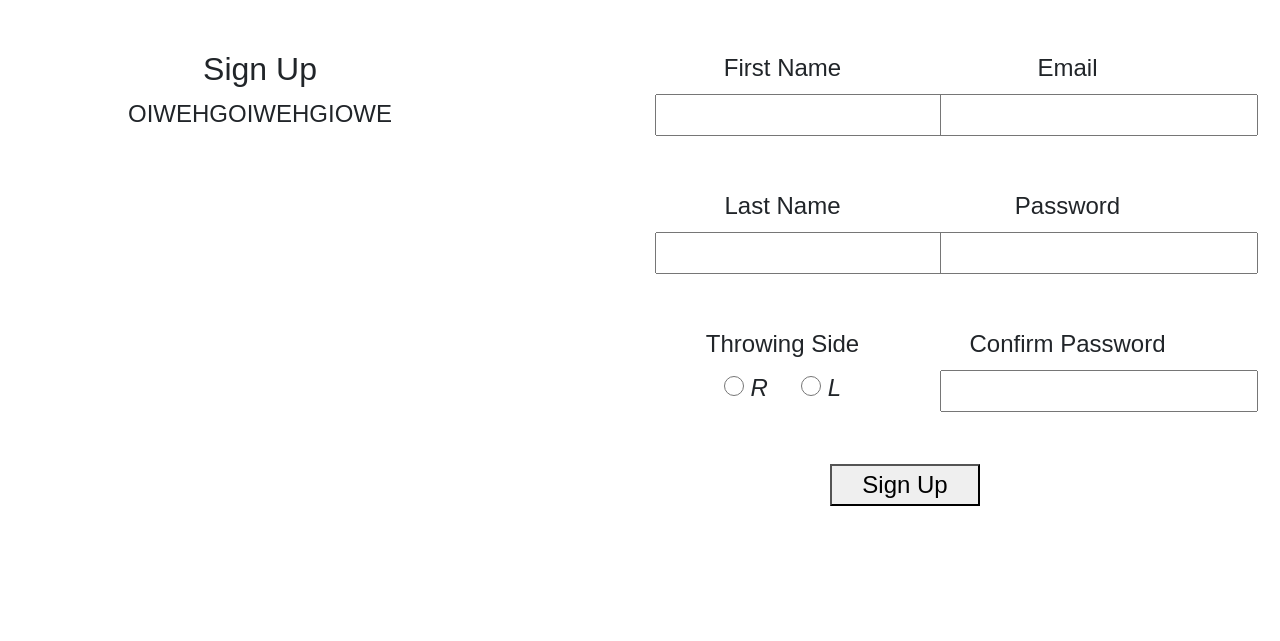
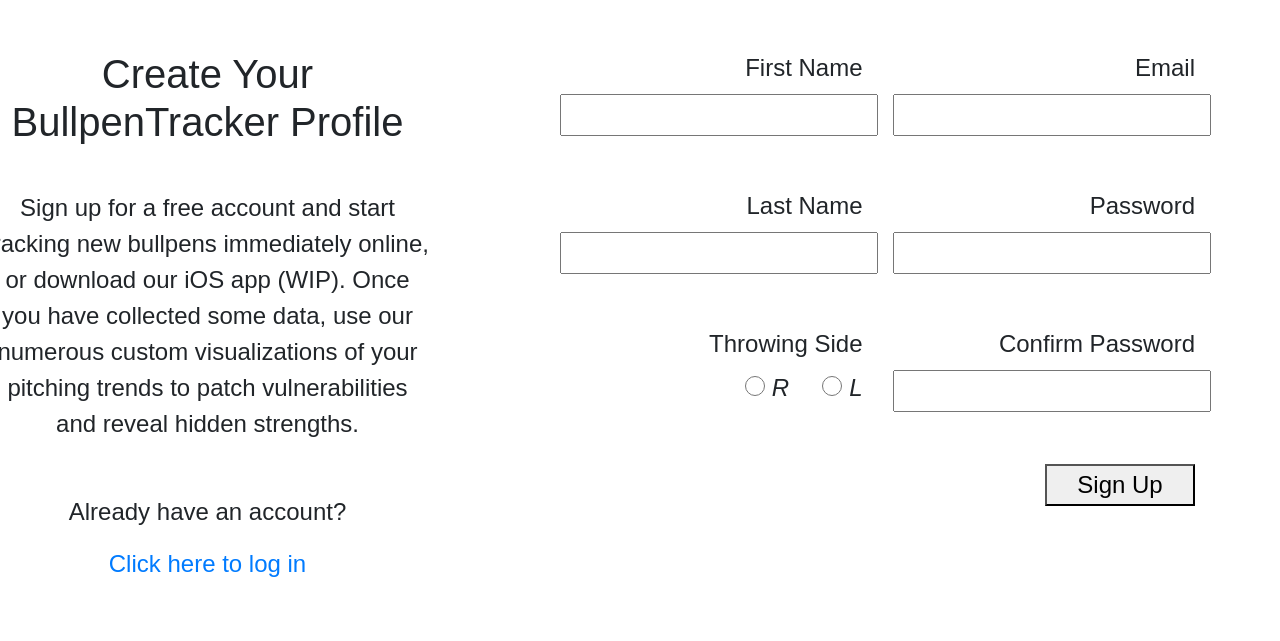
Before and after one commit to samhollenbach/BullpenTrackerServer, a Flask app: page /signup in a window 1280 px wide. Shown: the part 60-701 px from the top of the page. Run offline with Flask 2, Linux system fonts and the light colour scheme; some libraries are stand-ins or nearby versions; some web fonts are replaced.

Commit message:
some comments and signup styling

```diff
--- a/BullpenTrackerServer/website/bptweb.py
+++ b/BullpenTrackerServer/website/bptweb.py
@@ -8,8 +8,18 @@ from BullpenTrackerServer.api import loginManager
 
 from BullpenTrackerServer.instance import config
 
+"""
+bptweb.py
+
+Contains all routes for the user-facing web pages.
+
+"""
+
 
 def requires_pitcher_auth(f):
+	"""
+	Decorator which indicated a pitcher token is required (stored as cookie) to view this page
+	"""
 	@wraps(f)
 	def decorated(*args, **kwargs):
 		p_token = request.cookies.get('p_token')
@@ -17,7 +27,6 @@ def requires_pitcher_auth(f):
 			return redirect('/login', code=302)
 		return f(*args, **kwargs)
 	return decorated
-
 
 
 @app.route('/', methods=['GET'])
@@ -37,7 +46,10 @@ def login():
 
 @app.route('/signup', methods=['GET'])
 def signup():
-	return render_template('sign_up.html')
+	redirect_login = render_template('sign_up.html')
+	resp = make_response(redirect_login)
+	resp.set_cookie('p_token', '', expires=0)
+	return resp
 
 
 @app.route('/logout', methods=['GET'])
--- a/BullpenTrackerServer/website/static/style.css
+++ b/BullpenTrackerServer/website/static/style.css
@@ -48,7 +48,7 @@ body {
 }
 
 .sign_up {
-    text-align: center;
+    text-align: right;
     font-size: 1.5rem;
     font-family: 'Arial', serif;
     margin-top: 50px;
@@ -65,6 +65,12 @@ body {
 #signup-alert{
     text-align: center;
     margin-bottom: 50px;
+}
+#signup-blurb{
+    margin-left: -100px;
+    margin-right: 100px;
+    text-align: center;
+    padding-right: -50px;
 }
 
 .overview {
--- a/BullpenTrackerServer/website/templates/data_entry.html
+++ b/BullpenTrackerServer/website/templates/data_entry.html
@@ -4,9 +4,10 @@
     <meta charset="UTF-8">
     <title>Data Entry Form</title>
 
-    <link rel="stylesheet" type="text/css" href="{{ url_for('static',filename='style.css') }}">
+
     <link href="https://fonts.googleapis.com/css?family=Vidaloka|Shrikhand" rel="stylesheet">
     <link rel="stylesheet" href="https://maxcdn.bootstrapcdn.com/bootstrap/4.0.0/css/bootstrap.min.css" integrity="sha384-Gn5384xqQ1aoWXA+058RXPxPg6fy4IWvTNh0E263XmFcJlSAwiGgFAW/dAiS6JXm" crossorigin="anonymous">
+    <link rel="stylesheet" type="text/css" href="{{ url_for('static',filename='style.css') }}">
 
     <script src="https://code.jquery.com/jquery-3.3.1.js" integrity="sha256-2Kok7MbOyxpgUVvAk/HJ2jigOSYS2auK4Pfzbm7uH60=" crossorigin="anonymous"></script>
     <script rel="text/javascript" src="{{ url_for('static',filename='js/dataentry.js') }}"></script>
@@ -43,7 +44,7 @@
             </div>
 
 
-            <div id="session-input" class="col-md-8 offset-md-2">
+            <div id="session-input" class="col-md-8a offset-md-2">
 
 
 
--- a/BullpenTrackerServer/website/templates/sign_up.html
+++ b/BullpenTrackerServer/website/templates/sign_up.html
@@ -30,19 +30,25 @@
 
             <div class="row signup-fields">
 
-                <div class="col-md-4">
-                    <h2>Sign Up</h2>
+                <div id="signup-blurb" class="col-md-5">
+                    <h1>Create Your BullpenTracker Profile</h1>
+                    <br>
+                    <p>Sign up for a free account and start tracking new bullpens immediately online, or download our iOS app (WIP). Once you have collected some data, use our numerous custom visualizations of your pitching trends to patch vulnerabilities and reveal hidden strengths.</p>
 
-                    <p> OIWEHGOIWEHGIOWE</p>
+                    <br>
+                    <p>Already have an account? </p><a style="display: inline;" href="/login">Click here to log in</a><p style="display: inline;"> </p>
 
                 </div>
 
 
-
-                <div id="signup-alert" class="alert alert-danger col-md-6 offset-md-6" style="display: none;"></div>
+                <div class="col-md-7">
 
 
-                <div class="col-md-3 offset-md-2">
+                    <div class="row">
+
+                        <div id="signup-alert" class="alert alert-danger col-md-12" style="display: none;"></div>
+
+                        <div class="col-md-6">
 
                             <div class="form-group">
                                 <label for="fname">First Name</label><br>
@@ -66,7 +72,7 @@
 
                         </div>
 
-                <div class="col-md-3">
+                        <div class="col-md-6">
 
                              <div class="form-group">
                                 <label for="email">Email</label><br>
@@ -81,12 +87,17 @@
                                 <input type="password" id="confirm_password">
                             </div>
 
+                        </div>
+
+
+
+                        <div class="col-md-12">
+                            <br>
+                            <button id="signup_btn" type="submit" class="btn-default" name="signup_btn">Sign Up</button>
+                        </div>
 
                     </div>
 
-                <div class="offset-md-8">
-                    <br>
-                    <button id="signup_btn" type="submit" class="btn-default" name="signup_btn">Sign Up</button>
                 </div>
 
             </div>
```
Also changed, not shown: BullpenTrackerServer/api/bptDatabase.py (+11 -0 lines), BullpenTrackerServer/api/dbConnector.py (deleted, +0 -12 lines). Lines whose indentation alone changed are shown as unchanged.
